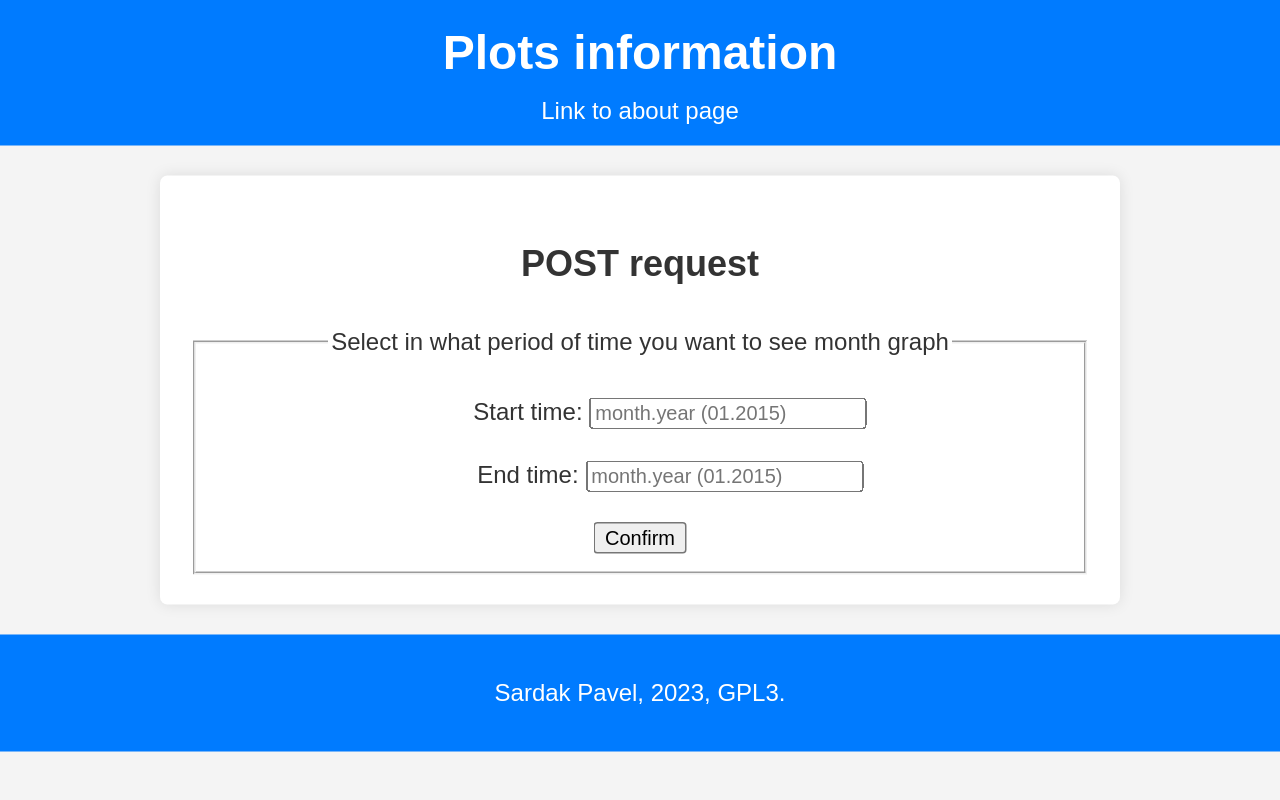
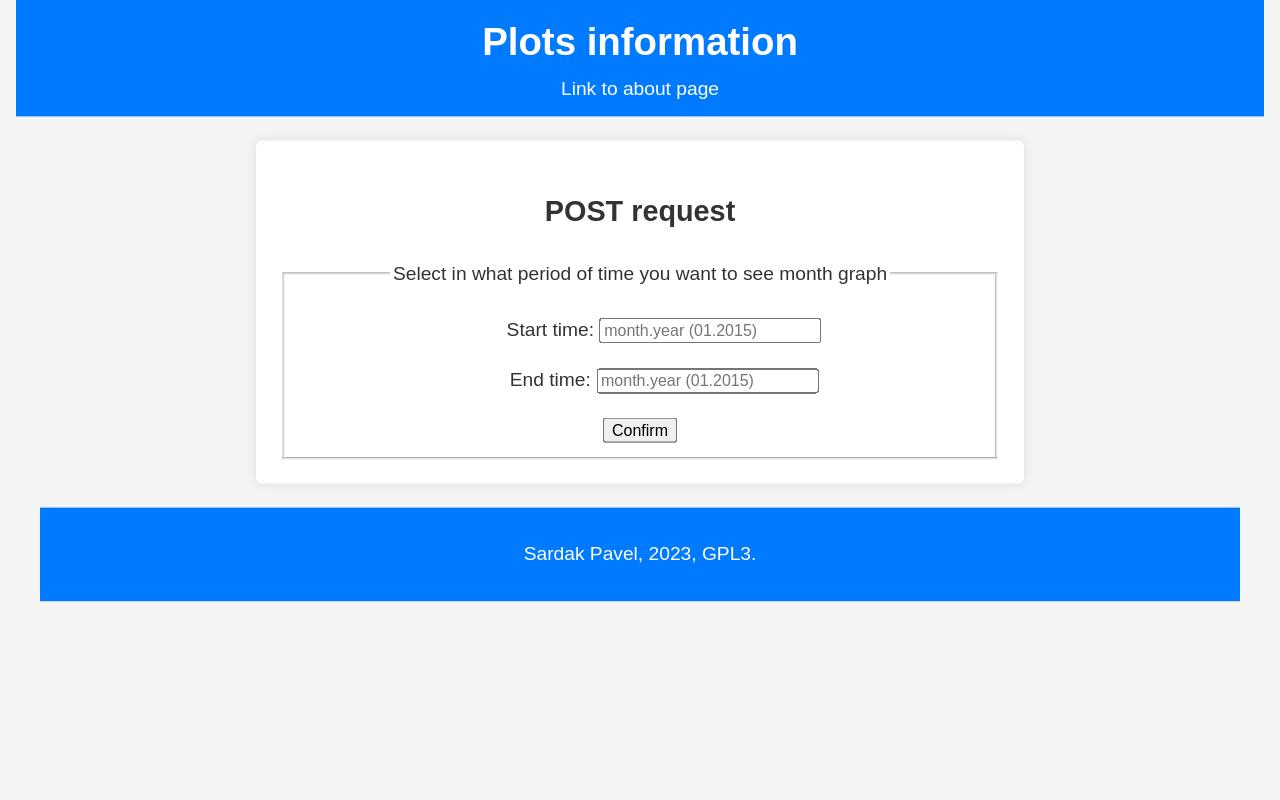
Before and after one commit to VChemSilaBrat/HSE-DSBA-2023-FIRST-SEMESTER-PROJECT, a Flask app: page /plots in a window 1280 px wide; the page is wider, and only the part inside the window is pictured. Run offline with Flask 3, Linux system fonts and the light colour scheme.

Commit message:
minor fix

```diff
--- a/main_flask.py
+++ b/main_flask.py
@@ -44,4 +44,4 @@ def plots():
         return 'ВСЕ СЛОМАЛОСЬ, БЕГИТЕ!'
 
 if __name__ == '__main__':
-    app.run(port=8000, debug=False, )
+    app.run(port=8000, debug=False, host='0.0.0.0')
--- a/static/styles/style.css
+++ b/static/styles/style.css
@@ -77,6 +77,6 @@ body {
     padding-bottom: 10px;
   }
   body {
-    transform: scale(1.5);
+    transform: scale(1.2);
     transform-origin: top;
   }
```
